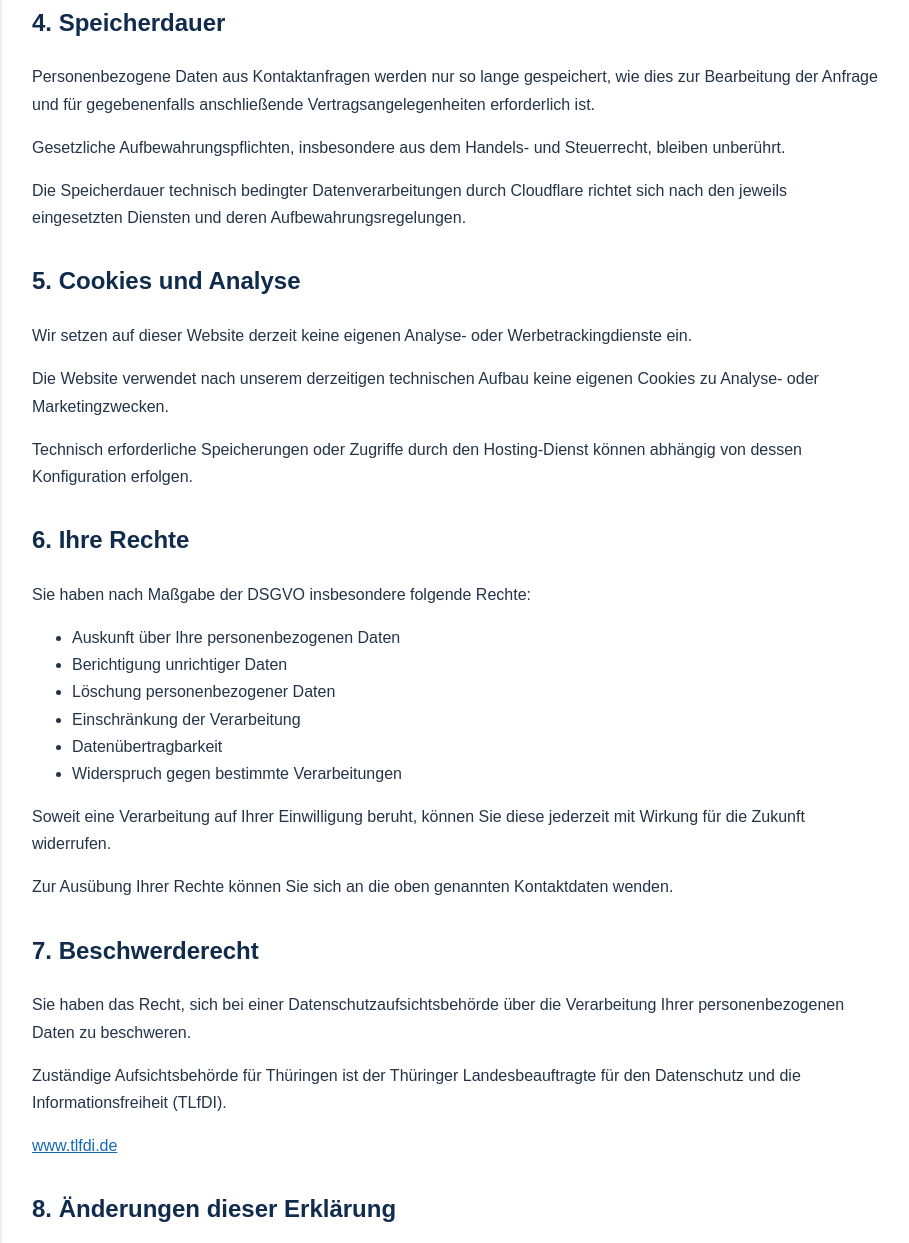
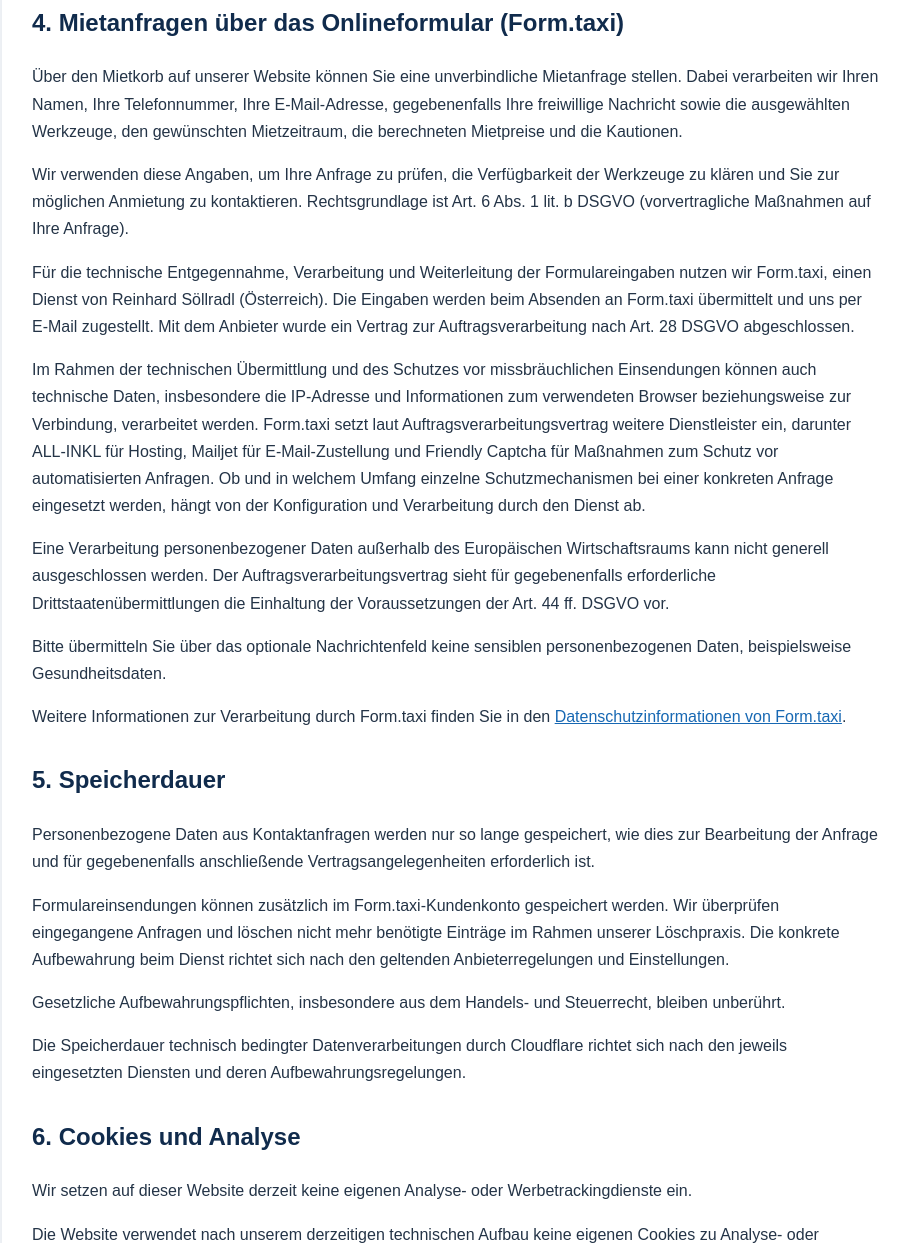
Before and after one commit to werkzeugverleihwolter/werkzeugverleih-wolter, a plain HTML site: page datenschutz.html in a window 1280 px wide. Shown: the part 1470-2713 px from the top of the page, without its empty margins (183-1092 px from the left). Drawn offline with Linux system fonts and the light colour scheme.

Commit message:
Document Form.taxi rental inquiry processing in privacy policy

```diff
--- a/datenschutz.html
+++ b/datenschutz.html
@@ -176,7 +176,66 @@
     Beantwortung eingehender Anfragen.
   </p>
 
-  <h2>4. Speicherdauer</h2>
+  <h2>4. Mietanfragen über das Onlineformular (Form.taxi)</h2>
+
+  <p>
+    Über den Mietkorb auf unserer Website können Sie eine unverbindliche
+    Mietanfrage stellen. Dabei verarbeiten wir Ihren Namen, Ihre
+    Telefonnummer, Ihre E-Mail-Adresse, gegebenenfalls Ihre freiwillige
+    Nachricht sowie die ausgewählten Werkzeuge, den gewünschten Mietzeitraum,
+    die berechneten Mietpreise und die Kautionen.
+  </p>
+
+  <p>
+    Wir verwenden diese Angaben, um Ihre Anfrage zu prüfen, die
+    Verfügbarkeit der Werkzeuge zu klären und Sie zur möglichen Anmietung
+    zu kontaktieren. Rechtsgrundlage ist Art. 6 Abs. 1 lit. b DSGVO
+    (vorvertragliche Maßnahmen auf Ihre Anfrage).
+  </p>
+
+  <p>
+    Für die technische Entgegennahme, Verarbeitung und Weiterleitung
+    der Formulareingaben nutzen wir Form.taxi, einen Dienst von
+    Reinhard Söllradl (Österreich). Die Eingaben werden beim Absenden
+    an Form.taxi übermittelt und uns per E-Mail zugestellt.
+    Mit dem Anbieter wurde ein Vertrag zur Auftragsverarbeitung
+    nach Art. 28 DSGVO abgeschlossen.
+  </p>
+
+  <p>
+    Im Rahmen der technischen Übermittlung und des Schutzes vor
+    missbräuchlichen Einsendungen können auch technische Daten,
+    insbesondere die IP-Adresse und Informationen zum verwendeten
+    Browser beziehungsweise zur Verbindung, verarbeitet werden.
+    Form.taxi setzt laut Auftragsverarbeitungsvertrag weitere
+    Dienstleister ein, darunter ALL-INKL für Hosting, Mailjet für
+    E-Mail-Zustellung und Friendly Captcha für Maßnahmen zum
+    Schutz vor automatisierten Anfragen.
+    Ob und in welchem Umfang einzelne Schutzmechanismen bei einer
+    konkreten Anfrage eingesetzt werden, hängt von der
+    Konfiguration und Verarbeitung durch den Dienst ab.
+  </p>
+
+  <p>
+    Eine Verarbeitung personenbezogener Daten außerhalb des
+    Europäischen Wirtschaftsraums kann nicht generell ausgeschlossen
+    werden. Der Auftragsverarbeitungsvertrag sieht für
+    gegebenenfalls erforderliche Drittstaatenübermittlungen die
+    Einhaltung der Voraussetzungen der Art. 44 ff. DSGVO vor.
+  </p>
+
+  <p>
+    Bitte übermitteln Sie über das optionale Nachrichtenfeld keine
+    sensiblen personenbezogenen Daten, beispielsweise Gesundheitsdaten.
+  </p>
+
+  <p>
+    Weitere Informationen zur Verarbeitung durch Form.taxi finden Sie
+    in den <a href="https://form.taxi/de/privacy" target="_blank"
+    rel="noopener noreferrer">Datenschutzinformationen von Form.taxi</a>.
+  </p>
+
+  <h2>5. Speicherdauer</h2>
 
   <p>
     Personenbezogene Daten aus Kontaktanfragen
@@ -184,6 +243,14 @@
     dies zur Bearbeitung der Anfrage
     und für gegebenenfalls anschließende
     Vertragsangelegenheiten erforderlich ist.
+  </p>
+
+  <p>
+    Formulareinsendungen können zusätzlich im Form.taxi-Kundenkonto
+    gespeichert werden. Wir überprüfen eingegangene Anfragen und
+    löschen nicht mehr benötigte Einträge im Rahmen unserer
+    Löschpraxis. Die konkrete Aufbewahrung beim Dienst richtet
+    sich nach den geltenden Anbieterregelungen und Einstellungen.
   </p>
 
   <p>
@@ -199,7 +266,7 @@
     Diensten und deren Aufbewahrungsregelungen.
   </p>
 
-  <h2>5. Cookies und Analyse</h2>
+  <h2>6. Cookies und Analyse</h2>
 
   <p>
     Wir setzen auf dieser Website derzeit
@@ -221,7 +288,7 @@
     erfolgen.
   </p>
 
-  <h2>6. Ihre Rechte</h2>
+  <h2>7. Ihre Rechte</h2>
 
   <p>
     Sie haben nach Maßgabe der DSGVO
@@ -250,7 +317,7 @@
     Kontaktdaten wenden.
   </p>
 
-  <h2>7. Beschwerderecht</h2>
+  <h2>8. Beschwerderecht</h2>
 
   <p>
     Sie haben das Recht, sich bei einer
@@ -272,7 +339,7 @@
     </a>
   </p>
 
-  <h2>8. Änderungen dieser Erklärung</h2>
+  <h2>9. Änderungen dieser Erklärung</h2>
 
   <p>
     Diese Datenschutzerklärung wird
```
